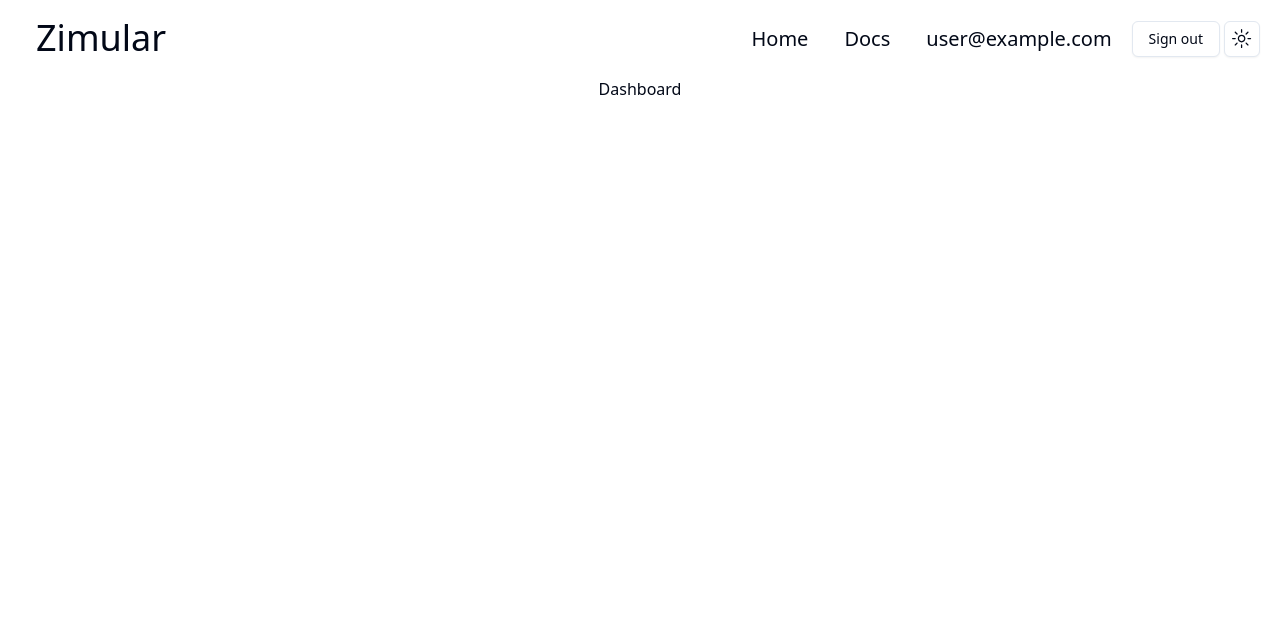
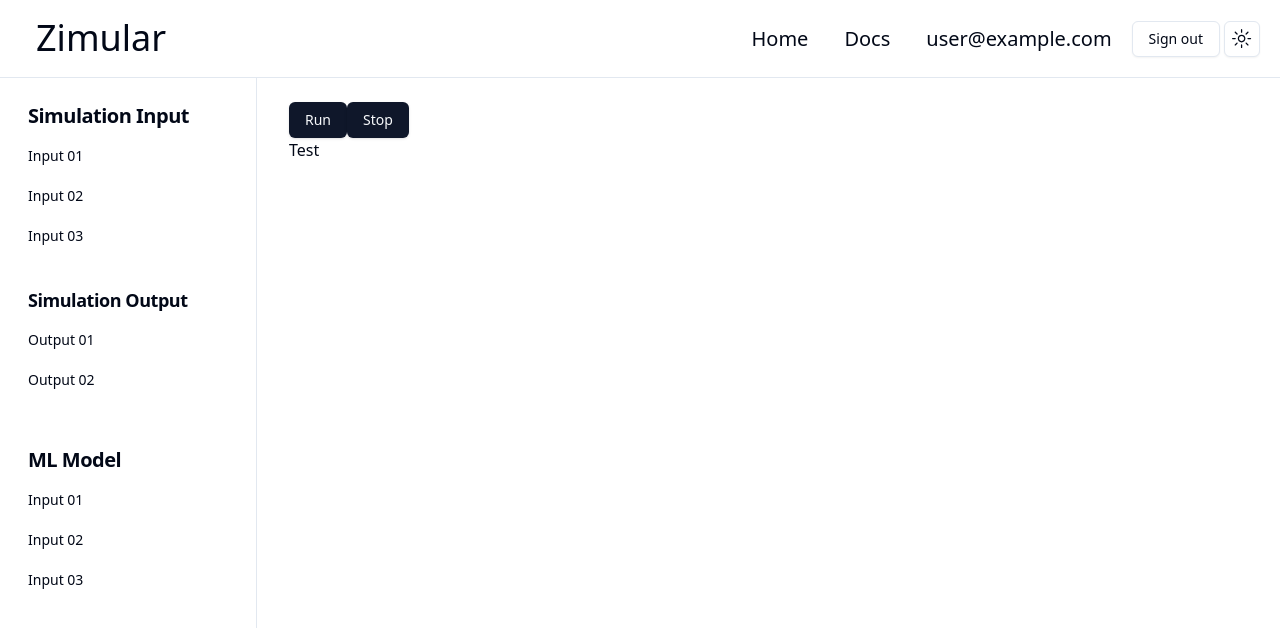
Before and after one commit to navindu-sachintha/zimular_ui, a Next.js app: page /dashboard in a window 1280 px wide. Shown: the top 628 px of the page. Built offline with nearby package versions, Linux system fonts and the light colour scheme; no server answers; sample sign-in values are in the browser's storage.

Commit message:
Feature: Added Dashboard Layout

```diff
--- a/package.json
+++ b/package.json
@@ -14,7 +14,10 @@
     "@radix-ui/react-icons": "^1.3.0",
     "@radix-ui/react-label": "^2.0.2",
     "@radix-ui/react-navigation-menu": "^1.1.4",
+    "@radix-ui/react-scroll-area": "^1.0.5",
+    "@radix-ui/react-separator": "^1.0.3",
     "@radix-ui/react-slot": "^1.0.2",
+    "@radix-ui/react-tabs": "^1.0.4",
     "bcryptjs": "^2.4.3",
     "class-variance-authority": "^0.7.0",
     "clsx": "^2.1.0",
--- /dev/null
+++ b/src/app/dashboard/data/playlists.ts
@@ -0,0 +1,8 @@
+export type Playlist = (typeof playlists)[number]
+
+export const playlists = [
+  "Output 01",
+  "Output 02",
+  "Output 03",
+  "Output 04",
+]
--- a/src/app/dashboard/page.tsx
+++ b/src/app/dashboard/page.tsx
@@ -2,6 +2,17 @@ import Navigation from '@/components/main-nav';
 import React from 'react'
 import { getServerSession } from 'next-auth';
 import { redirect } from 'next/navigation';
+import { Button } from "@/components/ui/button"
+import { ScrollArea, ScrollBar } from "@/components/ui/scroll-area"
+import { Separator } from "@/components/ui/separator"
+import {
+  Tabs,
+  TabsContent,
+  TabsList,
+  TabsTrigger,
+} from "@/components/ui/tabs"
+import { Sidebar } from '@/components/sidebar';
+import { playlists } from './data/playlists';
 
 const Dashboard =  async () => {
   const session = await getServerSession();
@@ -12,7 +23,35 @@ const Dashboard =  async () => {
 
     <>
       <Navigation />
-      <center>Dashboard</center>
+      <div className="md:hidden">
+        Test
+      </div>
+      <div className="hidden md:block">
+        <div className="border-t">
+          <div className="bg-background">
+            <div className="grid lg:grid-cols-5">
+              <Sidebar playlists={playlists} className="hidden lg:block" />
+              <div className="col-span-3 lg:col-span-4 lg:border-l">
+                <div className="h-full px-4 py-6 lg:px-8">
+                  <div className="ml-auto mr-4">
+                    <div className="space-between flex items-center">
+                      <Button>
+                        Run
+                      </Button>
+                      <Button>
+                        Stop
+                      </Button>
+                    </div>
+                    <div>
+                      Test
+                    </div>
+                  </div>
+                </div>
+              </div>
+            </div>
+          </div>
+        </div>
+      </div>
     </>
   )
 }
--- /dev/null
+++ b/src/components/sidebar.tsx
@@ -0,0 +1,69 @@
+import { cn } from "@/lib/utils"
+import { Button } from  "@/components/ui/button"
+import { ScrollArea } from "@/components/ui/scroll-area"
+
+import { Playlist } from "@/app/dashboard/data/playlists"
+
+interface SidebarProps extends React.HTMLAttributes<HTMLDivElement> {
+  playlists: Playlist[]
+}
+
+export function Sidebar({ className, playlists }: SidebarProps) {
+  return (
+    <div className={cn("pb-12", className)}>
+      <div className="space-y-4 py-4">
+        {/* <ScrollArea className="h-[300px]"></ScrollArea> */}
+        <div className="px-3 py-2">
+          <h2 className="mb-2 px-4 text-xl font-semibold tracking-tight">
+            Simulation Input
+          </h2>
+          <div className="space-y-1">
+            <Button variant="ghost" className="w-full justify-start">
+              Input 01
+            </Button>
+            <Button variant="ghost" className="w-full justify-start">
+              Input 02
+            </Button>
+            <Button variant="ghost" className="w-full justify-start">
+              Input 03
+            </Button>
+          </div>
+        </div>
+        <div className="py-2">
+          <h2 className="relative px-7 text-lg font-semibold tracking-tight">
+            Simulation Output
+          </h2>
+          <ScrollArea className="h-[100px] px-1">
+            <div className="space-y-1 p-2">
+              {playlists?.map((playlist, i) => (
+                <Button
+                  key={`${playlist}-${i}`}
+                  variant="ghost"
+                  className="w-full justify-start font-normal"
+                >
+                  {playlist}
+                </Button>
+              ))}
+            </div>
+          </ScrollArea>
+        </div>
+        <div className="px-3 py-2">
+          <h2 className="mb-2 px-4 text-xl font-semibold tracking-tight">
+            ML Model
+          </h2>
+          <div className="space-y-1">
+            <Button variant="ghost" className="w-full justify-start">
+              Input 01
+            </Button>
+            <Button variant="ghost" className="w-full justify-start">
+              Input 02
+            </Button>
+            <Button variant="ghost" className="w-full justify-start">
+              Input 03
+            </Button>
+          </div>
+        </div>
+      </div>
+    </div>
+  )
+}
--- /dev/null
+++ b/src/components/ui/scroll-area.tsx
@@ -0,0 +1,48 @@
+"use client"
+
+import * as React from "react"
+import * as ScrollAreaPrimitive from "@radix-ui/react-scroll-area"
+
+import { cn } from "@/lib/utils"
+
+const ScrollArea = React.forwardRef<
+  React.ElementRef<typeof ScrollAreaPrimitive.Root>,
+  React.ComponentPropsWithoutRef<typeof ScrollAreaPrimitive.Root>
+>(({ className, children, ...props }, ref) => (
+  <ScrollAreaPrimitive.Root
+    ref={ref}
+    className={cn("relative overflow-hidden", className)}
+    {...props}
+  >
+    <ScrollAreaPrimitive.Viewport className="h-full w-full rounded-[inherit]">
+      {children}
+    </ScrollAreaPrimitive.Viewport>
+    <ScrollBar />
+    <ScrollAreaPrimitive.Corner />
+  </ScrollAreaPrimitive.Root>
+))
+ScrollArea.displayName = ScrollAreaPrimitive.Root.displayName
+
+const ScrollBar = React.forwardRef<
+  React.ElementRef<typeof ScrollAreaPrimitive.ScrollAreaScrollbar>,
+  React.ComponentPropsWithoutRef<typeof ScrollAreaPrimitive.ScrollAreaScrollbar>
+>(({ className, orientation = "vertical", ...props }, ref) => (
+  <ScrollAreaPrimitive.ScrollAreaScrollbar
+    ref={ref}
+    orientation={orientation}
+    className={cn(
+      "flex touch-none select-none transition-colors",
+      orientation === "vertical" &&
+        "h-full w-2.5 border-l border-l-transparent p-[1px]",
+      orientation === "horizontal" &&
+        "h-2.5 flex-col border-t border-t-transparent p-[1px]",
+      className
+    )}
+    {...props}
+  >
+    <ScrollAreaPrimitive.ScrollAreaThumb className="relative flex-1 rounded-full bg-border" />
+  </ScrollAreaPrimitive.ScrollAreaScrollbar>
+))
+ScrollBar.displayName = ScrollAreaPrimitive.ScrollAreaScrollbar.displayName
+
+export { ScrollArea, ScrollBar }
--- /dev/null
+++ b/src/components/ui/separator.tsx
@@ -0,0 +1,31 @@
+"use client"
+
+import * as React from "react"
+import * as SeparatorPrimitive from "@radix-ui/react-separator"
+
+import { cn } from "@/lib/utils"
+
+const Separator = React.forwardRef<
+  React.ElementRef<typeof SeparatorPrimitive.Root>,
+  React.ComponentPropsWithoutRef<typeof SeparatorPrimitive.Root>
+>(
+  (
+    { className, orientation = "horizontal", decorative = true, ...props },
+    ref
+  ) => (
+    <SeparatorPrimitive.Root
+      ref={ref}
+      decorative={decorative}
+      orientation={orientation}
+      className={cn(
+        "shrink-0 bg-border",
+        orientation === "horizontal" ? "h-[1px] w-full" : "h-full w-[1px]",
+        className
+      )}
+      {...props}
+    />
+  )
+)
+Separator.displayName = SeparatorPrimitive.Root.displayName
+
+export { Separator }
--- /dev/null
+++ b/src/components/ui/tabs.tsx
@@ -0,0 +1,55 @@
+"use client"
+
+import * as React from "react"
+import * as TabsPrimitive from "@radix-ui/react-tabs"
+
+import { cn } from "@/lib/utils"
+
+const Tabs = TabsPrimitive.Root
+
+const TabsList = React.forwardRef<
+  React.ElementRef<typeof TabsPrimitive.List>,
+  React.ComponentPropsWithoutRef<typeof TabsPrimitive.List>
+>(({ className, ...props }, ref) => (
+  <TabsPrimitive.List
+    ref={ref}
+    className={cn(
+      "inline-flex h-9 items-center justify-center rounded-lg bg-muted p-1 text-muted-foreground",
+      className
+    )}
+    {...props}
+  />
+))
+TabsList.displayName = TabsPrimitive.List.displayName
+
+const TabsTrigger = React.forwardRef<
+  React.ElementRef<typeof TabsPrimitive.Trigger>,
+  React.ComponentPropsWithoutRef<typeof TabsPrimitive.Trigger>
+>(({ className, ...props }, ref) => (
+  <TabsPrimitive.Trigger
+    ref={ref}
+    className={cn(
+      "inline-flex items-center justify-center whitespace-nowrap rounded-md px-3 py-1 text-sm font-medium ring-offset-background transition-all focus-visible:outline-none focus-visible:ring-2 focus-visible:ring-ring focus-visible:ring-offset-2 disabled:pointer-events-none disabled:opacity-50 data-[state=active]:bg-background data-[state=active]:text-foreground data-[state=active]:shadow",
+      className
+    )}
+    {...props}
+  />
+))
+TabsTrigger.displayName = TabsPrimitive.Trigger.displayName
+
+const TabsContent = React.forwardRef<
+  React.ElementRef<typeof TabsPrimitive.Content>,
+  React.ComponentPropsWithoutRef<typeof TabsPrimitive.Content>
+>(({ className, ...props }, ref) => (
+  <TabsPrimitive.Content
+    ref={ref}
+    className={cn(
+      "mt-2 ring-offset-background focus-visible:outline-none focus-visible:ring-2 focus-visible:ring-ring focus-visible:ring-offset-2",
+      className
+    )}
+    {...props}
+  />
+))
+TabsContent.displayName = TabsPrimitive.Content.displayName
+
+export { Tabs, TabsList, TabsTrigger, TabsContent }
```
Also changed, not shown: 1 other file (tests, documents, lock files or other folders).
